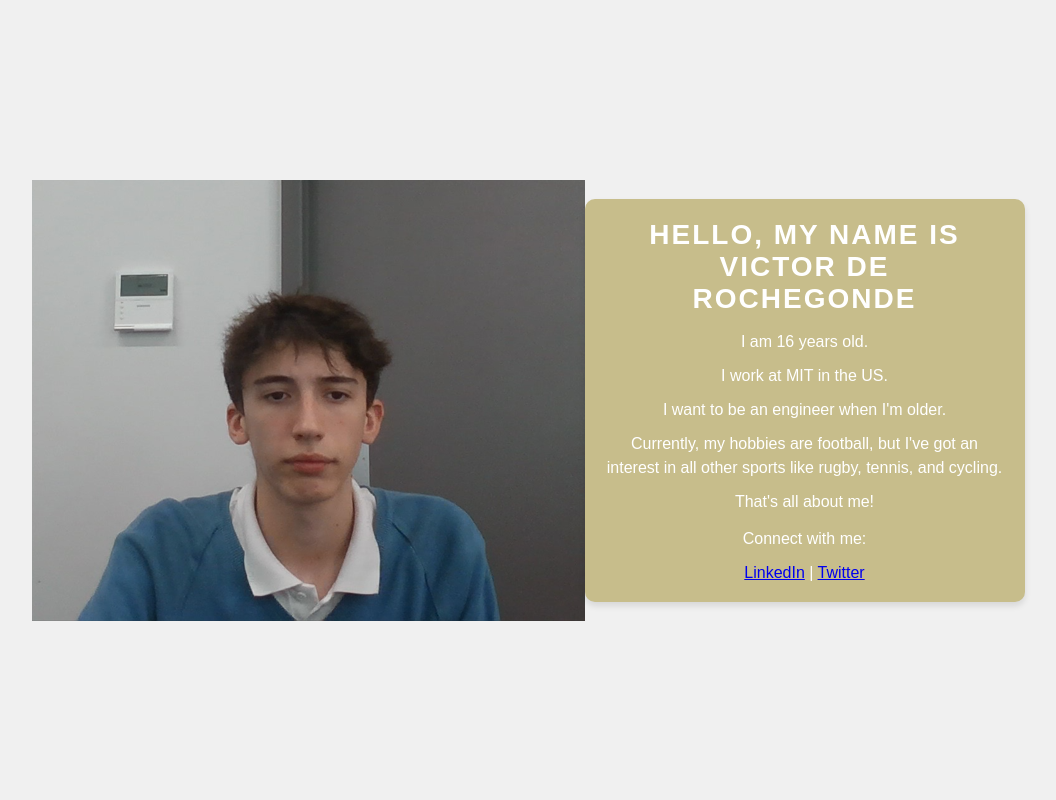
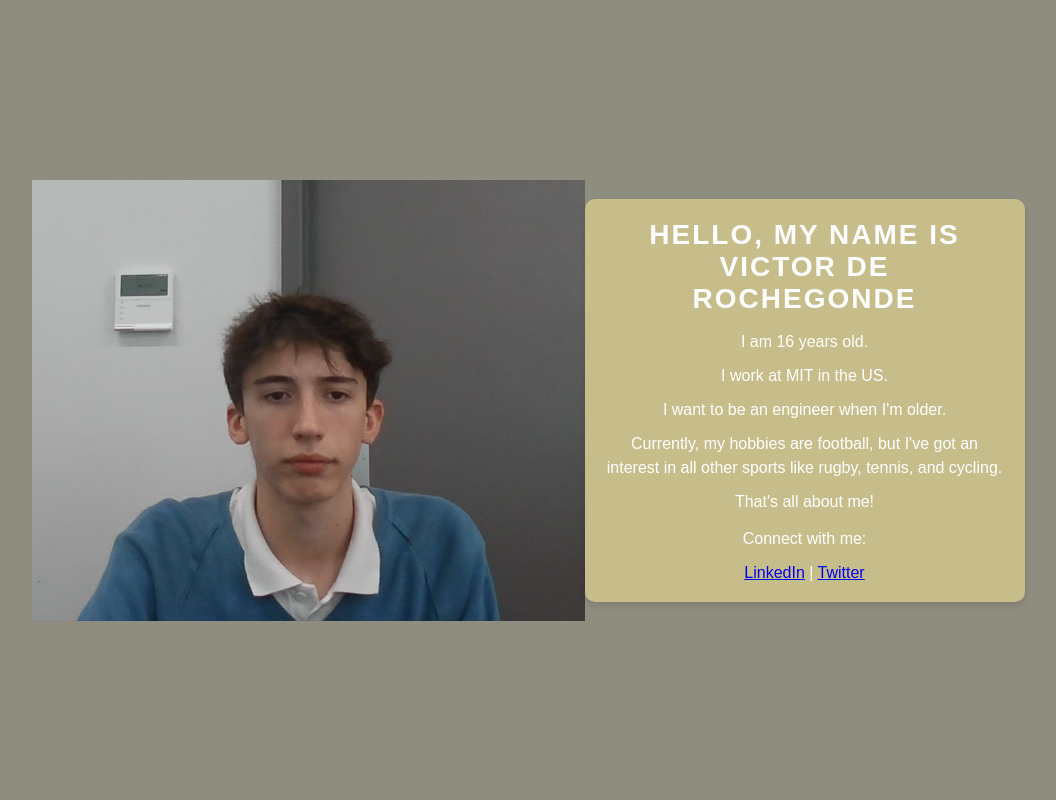
Before and after one commit to VictorrDR/Working-space, a PHP site: page / in a window 1280 px wide. Shown: the whole page, without its empty margins (112-1168 px from the left). Run offline with PHP 8.4, Linux system fonts and the light colour scheme.

Commit message:
Update style.css

```diff
--- a/style.css
+++ b/style.css
@@ -1,6 +1,6 @@
 body {
     font-family: 'Arial', sans-serif;
-    background-color: #f0f0f0;
+    background-color: #8f8d7f;
     margin: 0;
     padding: 0;
     display: flex;
```
